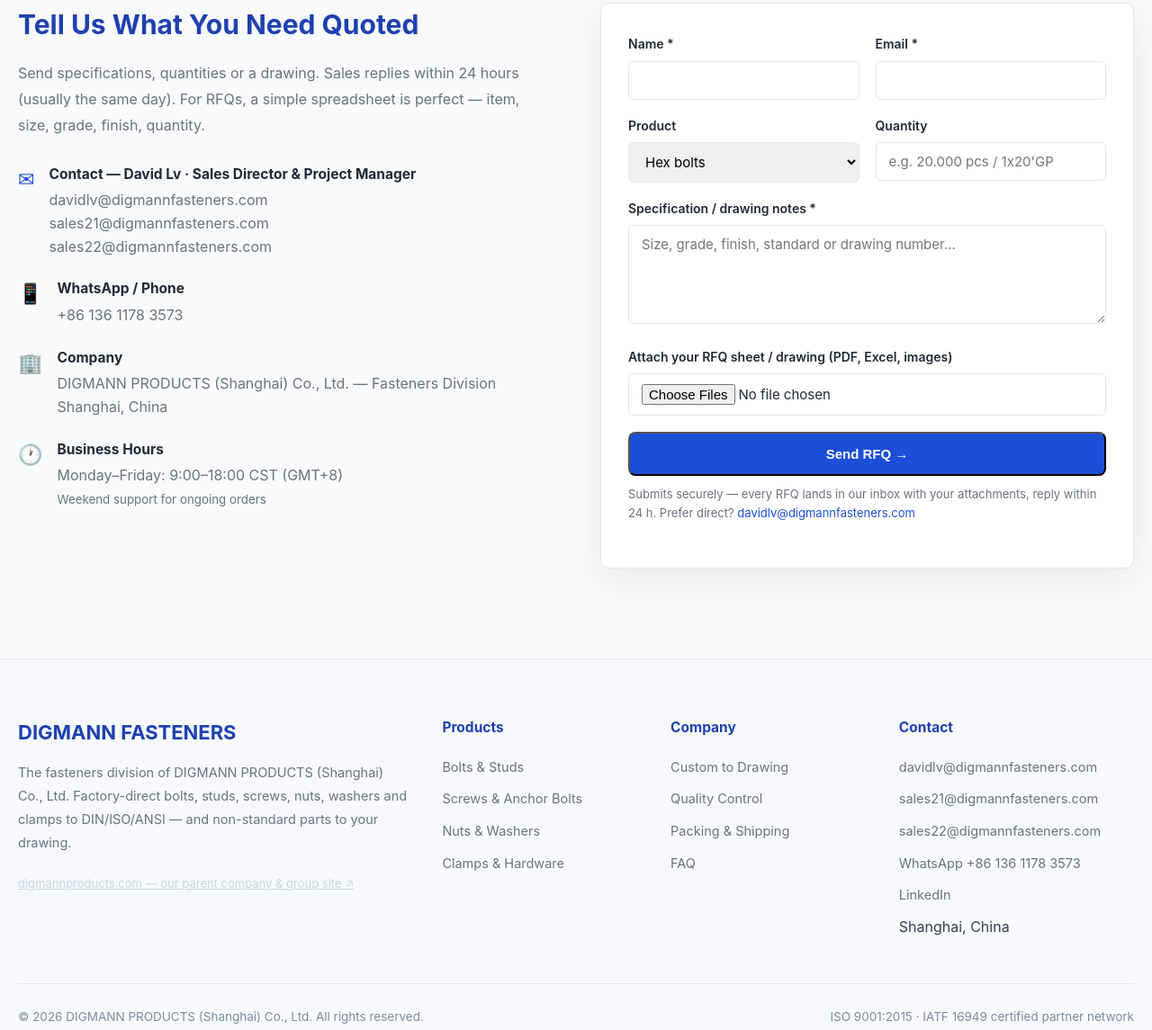
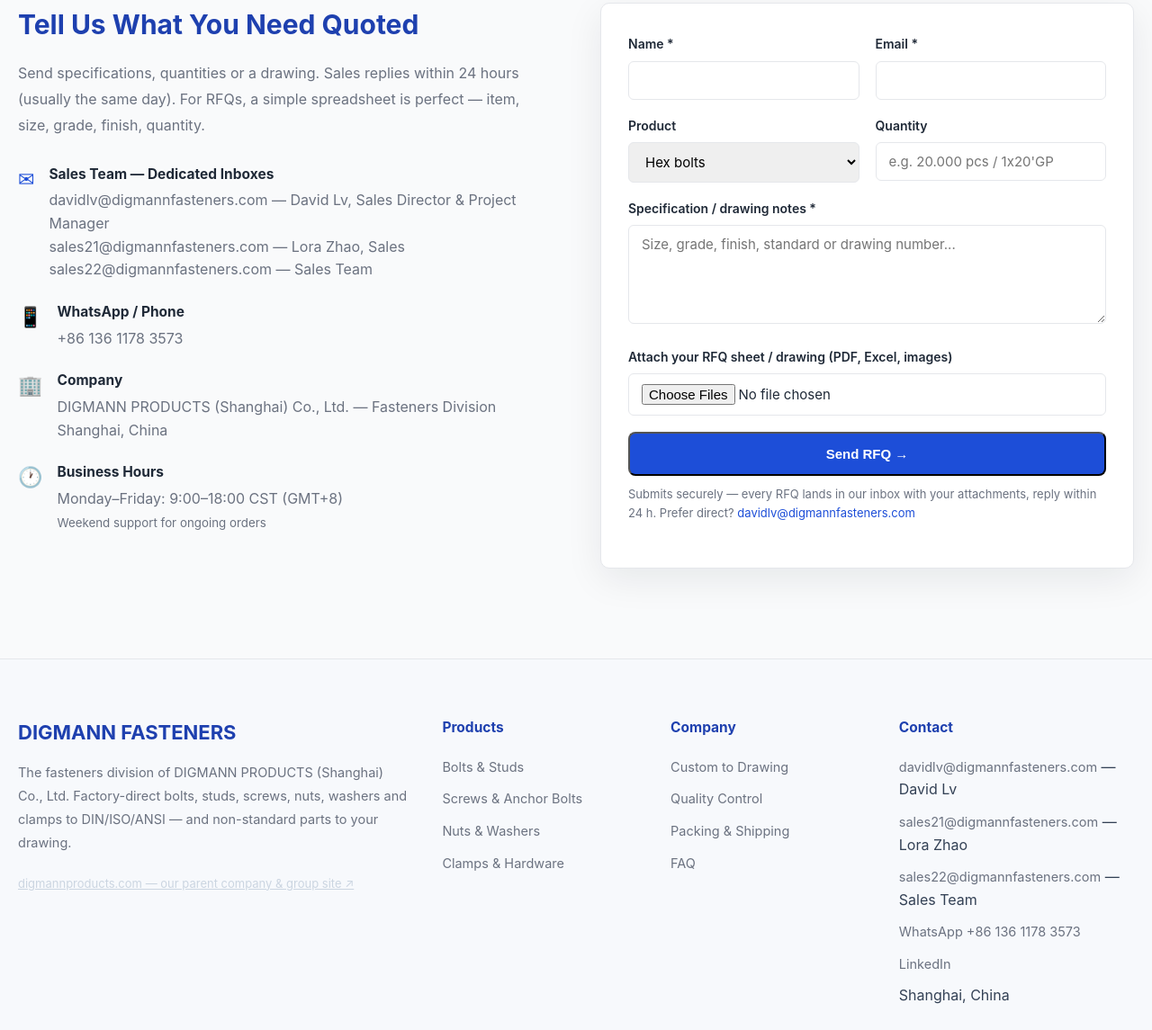
Before and after one commit to qiaofeng125-create/digmannfasteners, a plain HTML site: page index.html in a window 1280 px wide. Shown: the part 10114-11259 px from the top of the page at 90% size. Drawn offline with Linux system fonts and the light colour scheme.

Commit message:
contact block & footer: named inboxes (David Lv / Lora Zhao / Sales Team)

```diff
--- a/index.html
+++ b/index.html
@@ -838,8 +838,8 @@
                     <div class="contact-item">
                         <div class="contact-icon">&#9993;</div>
                         <div class="contact-item-content">
-                            <h4>Contact &mdash; David Lv &middot; Sales Director &amp; Project Manager</h4>
-                            <p><a href="mailto:davidlv@digmannfasteners.com">davidlv@digmannfasteners.com</a><br><a href="mailto:sales21@digmannfasteners.com">sales21@digmannfasteners.com</a><br><a href="mailto:sales22@digmannfasteners.com">sales22@digmannfasteners.com</a></p>
+                            <h4>Sales Team &mdash; Dedicated Inboxes</h4>
+                            <p><a href="mailto:davidlv@digmannfasteners.com">davidlv@digmannfasteners.com</a> &mdash; David Lv, Sales Director &amp; Project Manager<br><a href="mailto:sales21@digmannfasteners.com">sales21@digmannfasteners.com</a> &mdash; Lora Zhao, Sales<br><a href="mailto:sales22@digmannfasteners.com">sales22@digmannfasteners.com</a> &mdash; Sales Team</p>
                         </div>
                     </div>
                     <div class="contact-item">
@@ -924,9 +924,9 @@
                 <div class="footer-column">
                     <h4>Contact</h4>
                     <ul>
-                        <li><a href="mailto:davidlv@digmannfasteners.com">davidlv@digmannfasteners.com</a></li>
-                        <li><a href="mailto:sales21@digmannfasteners.com">sales21@digmannfasteners.com</a></li>
-                        <li><a href="mailto:sales22@digmannfasteners.com">sales22@digmannfasteners.com</a></li>
+                        <li><a href="mailto:davidlv@digmannfasteners.com">davidlv@digmannfasteners.com</a> &mdash; David Lv</li>
+                        <li><a href="mailto:sales21@digmannfasteners.com">sales21@digmannfasteners.com</a> &mdash; Lora Zhao</li>
+                        <li><a href="mailto:sales22@digmannfasteners.com">sales22@digmannfasteners.com</a> &mdash; Sales Team</li>
                         <li><a href="https://wa.me/8613611783573">WhatsApp +86 136 1178 3573</a></li>
                         <li><a href="https://www.linkedin.com/company/digmannproducts" target="_blank" rel="noopener">LinkedIn</a></li>
                         <li>Shanghai, China</li>
```
